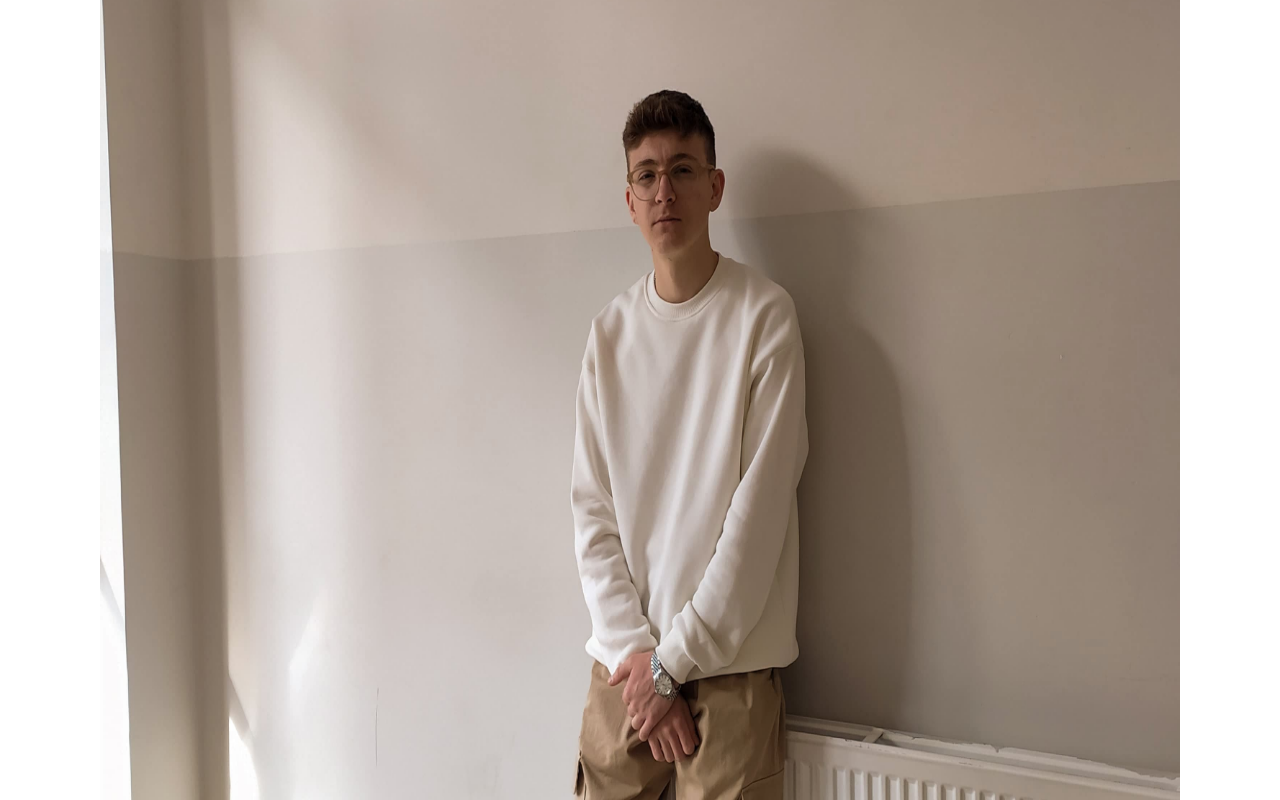
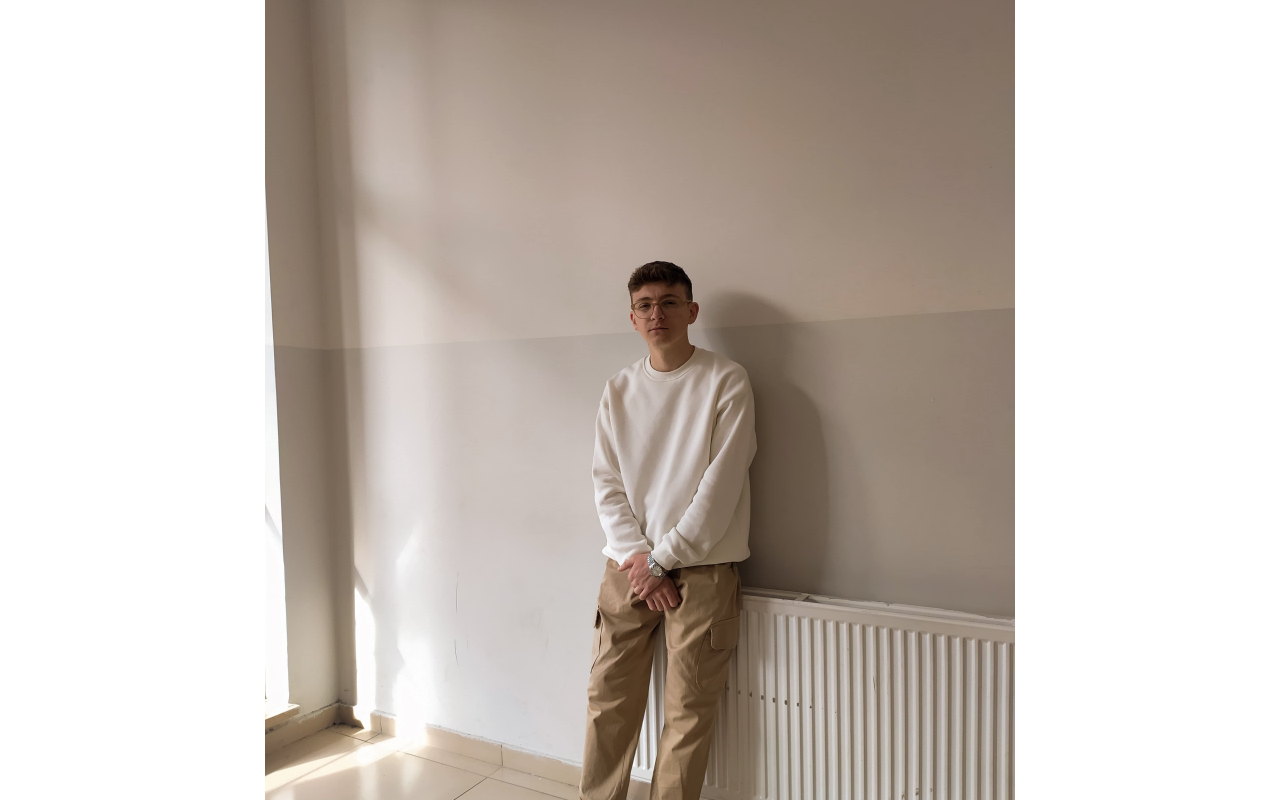
Before and after one commit to efkaroon/ilk-sitem, a plain HTML site: page nextpage.html in a window 1280 px wide. Shown: the top 800 px of the page. Drawn offline with Linux system fonts and the light colour scheme.

Commit message:
Update nextpage.html

```diff
--- a/nextpage.html
+++ b/nextpage.html
@@ -9,7 +9,7 @@
                 <h1 class = "header_text">Doğru Karar Güzelim :P</h1>
             </div>
             <div class="container">
-                <img src="merbacanim2.jpg" width="1080" height="1920">
+                <img src="merbacanim2.jpg" width="750" height="1000">
             </div>
         </div>
 
```
